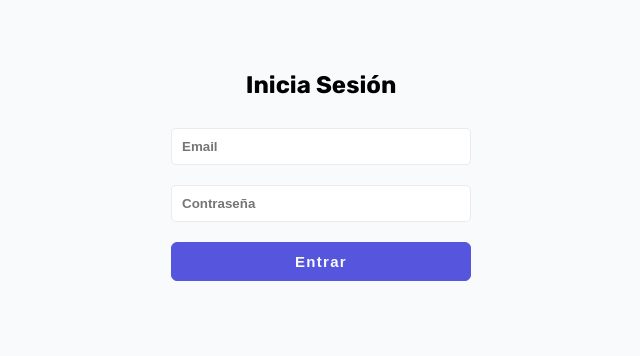
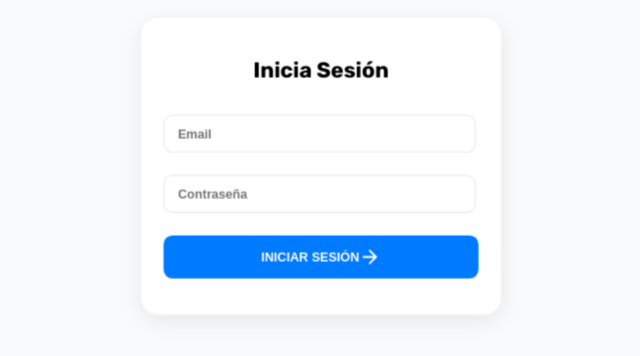
Before and after one commit to Santy401/RiosBackend-FrontEnd, a React (Vite) app: page /login in a window 1280 px wide. Shown: the part 234-590 px from the top of the page, without its empty margins (319-959 px from the left). Built offline with nearby package versions, Linux system fonts and the light colour scheme.

Commit message:
Update Login

```diff
--- a/src/pages/Login.jsx
+++ b/src/pages/Login.jsx
@@ -4,7 +4,7 @@ import { useAuth } from "../context/authContext.jsx";
 import "../styles/stylesLogin.css";
 import { motion } from "framer-motion";
 import { toast } from 'react-toastify';
-
+import { ArrowRight } from "lucide-react";
 
 const Login = () => {
   const navigate = useNavigate();
@@ -68,15 +68,14 @@ const Login = () => {
           <motion.button
             initial={{ opacity: 0 }}
             animate={{ opacity: 1 }}
-            whileHover={{ scale: 1.1, boxShadow: "0px 4px 12px rgba(0,0,0,0.15)" }}
-            whileTap={{ scale: 0.7 }}
+            whileHover={{ scale: .9, boxShadow: "0px 4px 12px rgba(0,0,0,0.15)" }}
+            whileTap={{ scale: 1 }}
             transition={{ duration: 0.1, ease: "easeInOut" }}
             type="submit"
           >
-            Entrar
+            Iniciar Sesión <ArrowRight />
           </motion.button>
         </div>
-        {error && <p style={{ color: "red" }}>{error}</p>}
       </motion.form>
     </div>
   );
--- a/src/styles/stylesLogin.css
+++ b/src/styles/stylesLogin.css
@@ -11,32 +11,55 @@ body {
 
 .formLogin {
     scale: 1;
-    background-color: transparent;
-    padding: 20px;
+    background-color: rgba(255, 255, 255, 0.95);
+    padding: 25px;
     display: flex;
     flex-direction: column;
     text-align: center;
-    border-radius: 15px;
+    border-radius: 20px;
     width: 100%;
-    max-width: 300px;
-  }
+    max-width: 350px;
+    transition: all 0.3s ease;
+    box-shadow: 0 8px 24px rgba(0,0,0,0.08);
+    border: 1px solid rgba(0,0,0,0.05);
+    scale: .9;
+    backdrop-filter: blur(8px);
+}
+
+.formLogin:hover {
+    transform: translateY(-2px);
+    box-shadow: 0 12px 28px rgba(0,0,0,0.1);
+    border-color: rgba(0,0,0,0.1);
+}
 
 .inputs-login {
     display: grid;
+    gap: 15px;
+    margin: 15px 0;
 }
 
 .inputs-login input {
-    padding-right: 90px;
-    padding-top: 10px;
-    padding-left: 10px;
-    font-weight: bold;
-    padding-bottom: 10px;
-    max-width: 90%;
-    margin-top: 10px;
+    padding: 12px 15px;
+    font-weight: 600;
+    font-size: 14px;
     margin-bottom: 10px;
-    border-radius: 5px;
-    border: 1px solid #e9e9e9e0;
-    transition: 500ms;
+    width: 90%;
+    border-radius: 10px;
+    border: 1px solid rgba(0,0,0,0.1);
+    transition: all 0.2s ease;
+    background-color: rgba(255, 255, 255, 0.95);
+    color: rgba(0,0,0,0.87);
+}
+
+.inputs-login input:hover {
+    border-color: #007AFF;
+    box-shadow: 0 2px 4px rgba(0,0,0,0.05);
+}
+
+.inputs-login input:focus {
+    outline: none;
+    border-color: #007AFF;
+    box-shadow: 0 0 0 2px rgba(0,122,255,0.1);
 }
 
 .inputs-login input:focus {
@@ -47,23 +70,31 @@ body {
 }
 
 .inputs-login button {
-    padding: 10px 40px;
-    border-radius: 6px;
-    border: 1px solid #55d;
-    background-color: #55d;
+    padding: 12px 24px;
+    border-radius: 10px;
+    border: none;
+    background-color: #007AFF;
     cursor: pointer;
-    color: var(--background-color);
-    font-size: 15px;
-    font-weight: bolder;
-    letter-spacing: 1.3px;
-    transition: 400ms;
-    margin-top: 10px;
+    color: white;
+    font-size: 14px;
+    font-weight: 600;
+    transition: all 0.2s ease;
+    width: 100%;
+    text-transform: uppercase;
+    align-items: center;
+    display: flex;
+    justify-content: center;
 }
 
 .inputs-login button:hover {
-    letter-spacing: .1px;
-    border-radius: 10px;
-    background-color: rgba(85, 85, 221, 0.904);
+    background-color: #0056b3;
+    transform: translateY(-1px);
+    box-shadow: 0 2px 4px rgba(0,122,255,0.2);
+}
+
+.inputs-login button:active {
+    transform: translateY(1px);
+    box-shadow: 0 1px 2px rgba(0,122,255,0.1);
 }
 
 .formLogin p {
```
